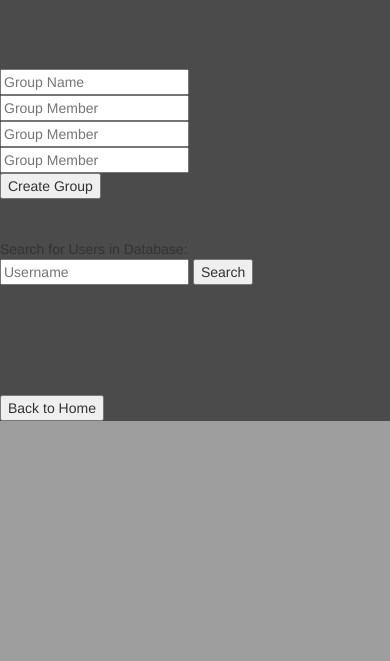
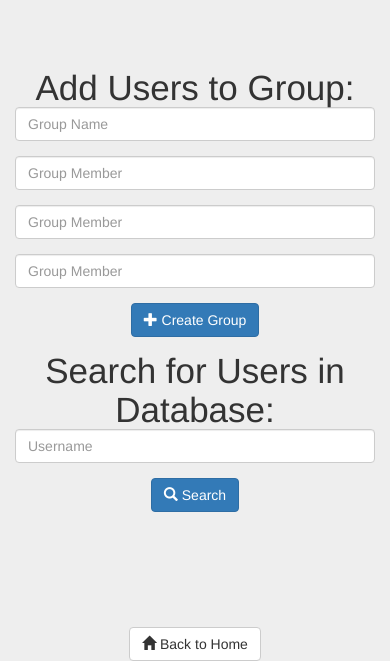
Before and after one commit to camcuz97/octoadventure, a Python web app: template octoadventure/templates/create.html in a window 390 px wide; the page is wider, and only the part inside the window is pictured. Shown: the part 1073-1734 px from the top of that part. Before the commit the page ends 1494 px from the top of that part, so only its background shows below. Run offline with Jinja, Linux system fonts and the light colour scheme; the template is opened without the code that fills it, so the values that code supplies are empty; some libraries are stand-ins or nearby versions.

Commit message:
Update create group page to bootstrap

```diff
--- a/octoadventure/templates/create.html
+++ b/octoadventure/templates/create.html
@@ -6,6 +6,7 @@
 
 {% block head %}
   {{ super() }}
+  <link href="css/home.css" rel="stylesheet">
   <link href="css/create.css" rel="stylesheet">
 {% endblock %}
 
@@ -25,23 +26,35 @@
   <br>
   <br>
   <br>
+  <div class="col-md-6">
+    <h3>Add Users to Group:</h3>
     <form action="/create" method="post">
-    <input type="text" name="groupname" placeholder="Group Name">
-    <br>
-    <input type="text" name="groupmember1" placeholder="Group Member">
-    <br>
-    <input type="text" name="groupmember2" placeholder="Group Member">
-    <br>
-    <input type="text" name="groupmember3" placeholder="Group Member">
-    <br>
-    <input type="submit" value="Create Group">
+      <div class="form-group">
+        <input type="text" name="groupname" placeholder="Group Name" class="form-control">
+      </div>
+      <div class="form-group">
+        <input type="text" name="groupmember1" placeholder="Group Member" class="form-control">
+      </div>
+      <div class="form-group">
+        <input type="text" name="groupmember2" placeholder="Group Member" class="form-control">
+      </div>
+      <div class="form-group">
+        <input type="text" name="groupmember3" placeholder="Group Member" class="form-control">
+      </div>
+      <div class="form-group">
+        <button type="submit" class="btn btn-primary"><i class="glyphicon glyphicon-plus"></i> Create Group</button>
+      </div>
     </form>
-  <br>
-  <br>
-  Search for Users in Database:
+  </div>
+  <div class="col-md-6">
+    <h3>Search for Users in Database:</h3>
     <form action="">
-    <input id="search_bar" type="text" name="search" placeholder="Username">
-    <input id="search_button" type="submit" value="Search">
+      <div class="form-group">
+        <input id="search_bar" type="text" name="search" placeholder="Username" class="form-control">
+      </div>
+      <div class="form-group">
+        <button type="submit" class="btn btn-primary"><i class="glyphicon glyphicon-search"></i> Search</button>
+      </div>
     </form>
     <h4 id="message"></h4>
     <br>
@@ -60,7 +73,8 @@
     {%endfor%}
     <br>
     <br>
-  <form action="/home">
-    <input type="submit" value="Back to Home">
-  </form>
+  </div>
+  <div class="col-md-12">
+    <a href="/home"><button class="btn btn-default"><i class="glyphicon glyphicon-home"></i> Back to Home</button></a>
+  </div>
 {% endblock %}
```
Lines whose indentation alone changed are shown as unchanged.
